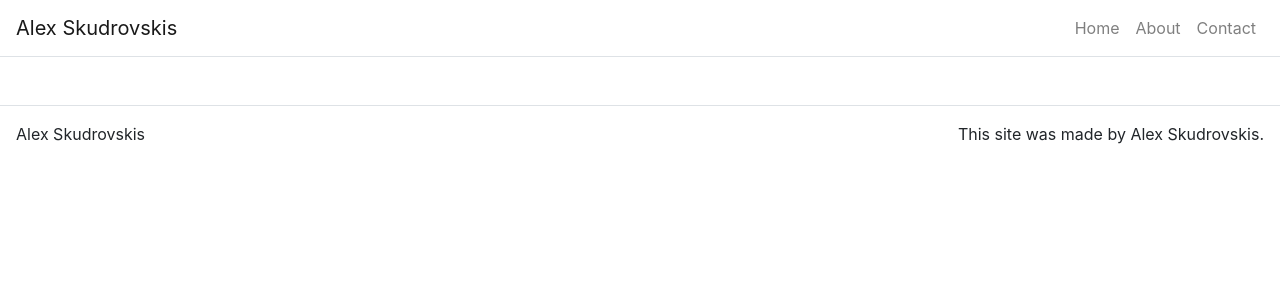
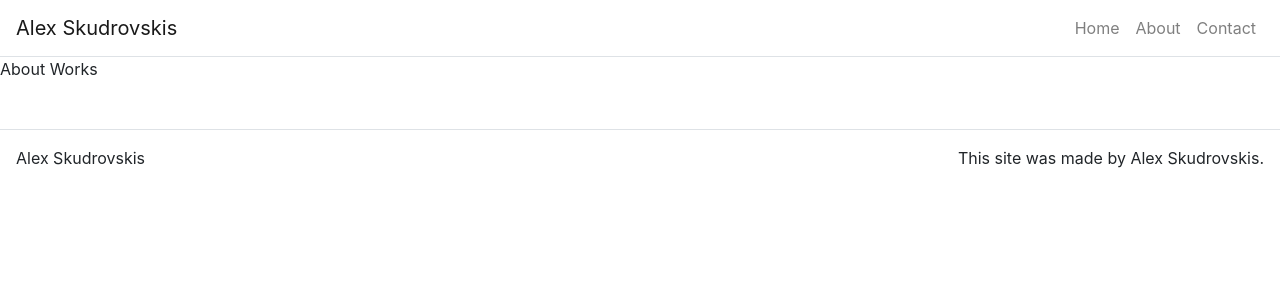
Before and after one commit to alsricha/React-Portfolio, a React (Create React App) app: page /about in a window 1280 px wide. Shown: the top 300 px of the page. Built offline with nearby package versions, Linux system fonts and the light colour scheme.

Commit message:
Add About/Contact/Home Pages

```diff
--- a/src/App.js
+++ b/src/App.js
@@ -56,6 +56,11 @@ class App extends React.Component {
           </Navbar>
 
           <Route path="/" exact render={() => <HomePage title={this.state.home.title} subTitle={this.state.home.subTitle} text={this.state.home.text} />} />
+
+          <Route path="/about" render={() => <AboutPage title={this.state.about.title} />} />
+
+          <Route path="/contact" render={() => <ContactPage title={this.state.contact.title} />} />
+
           <Footer />
         </Container>
       </Router>
--- a/src/Pages/AboutPage.js
+++ b/src/Pages/AboutPage.js
@@ -0,0 +1,10 @@
+import React from 'react';
+
+function AboutPage(props) {
+
+    return(
+        <p>About Works</p>
+    )
+}
+
+export default AboutPage;
--- a/src/Pages/ContactPage.js
+++ b/src/Pages/ContactPage.js
@@ -0,0 +1,10 @@
+import React from 'react';
+
+function ContactPage(props) {
+
+    return(
+        <p>Contact orks</p>
+    )
+}
+
+export default ContactPage;
```
